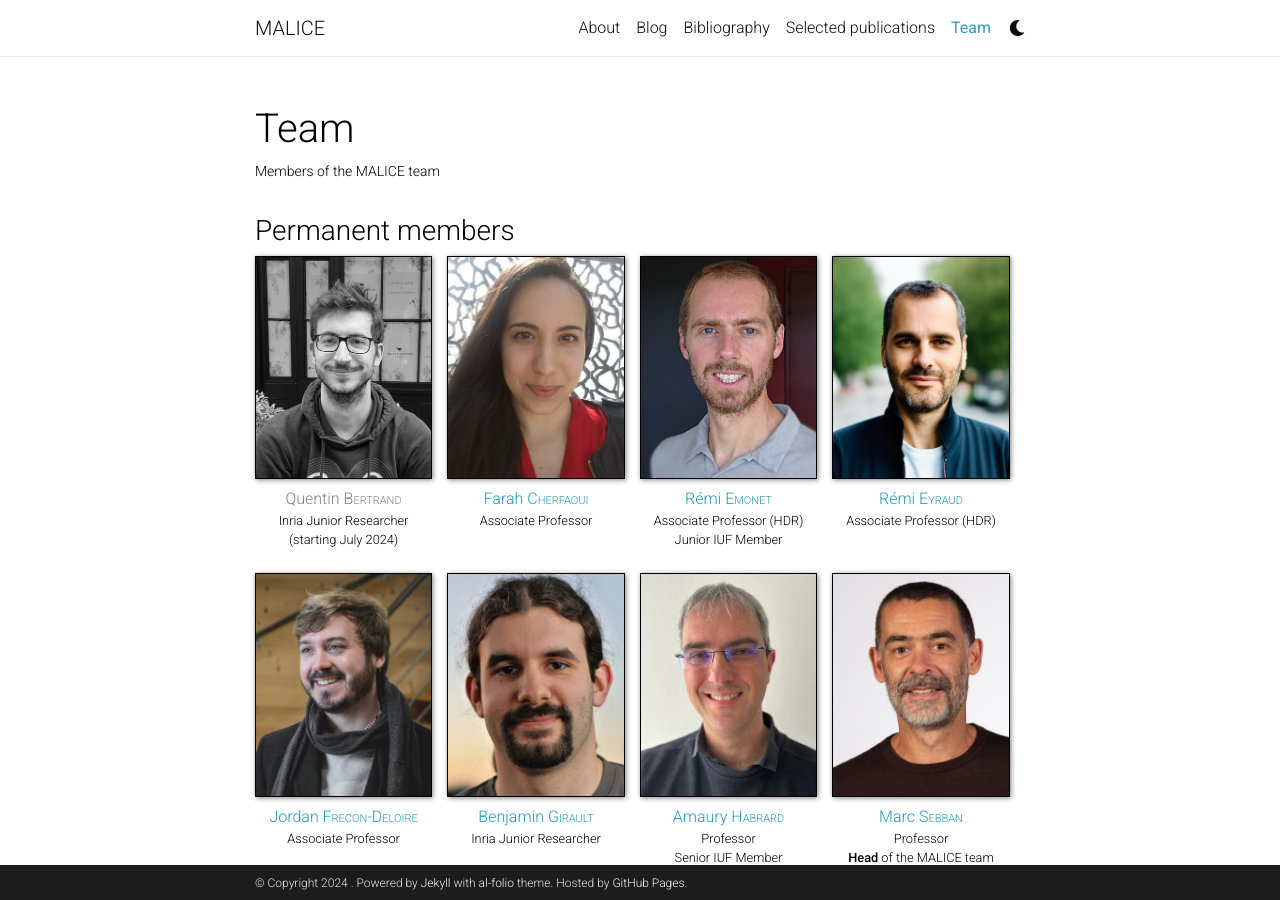
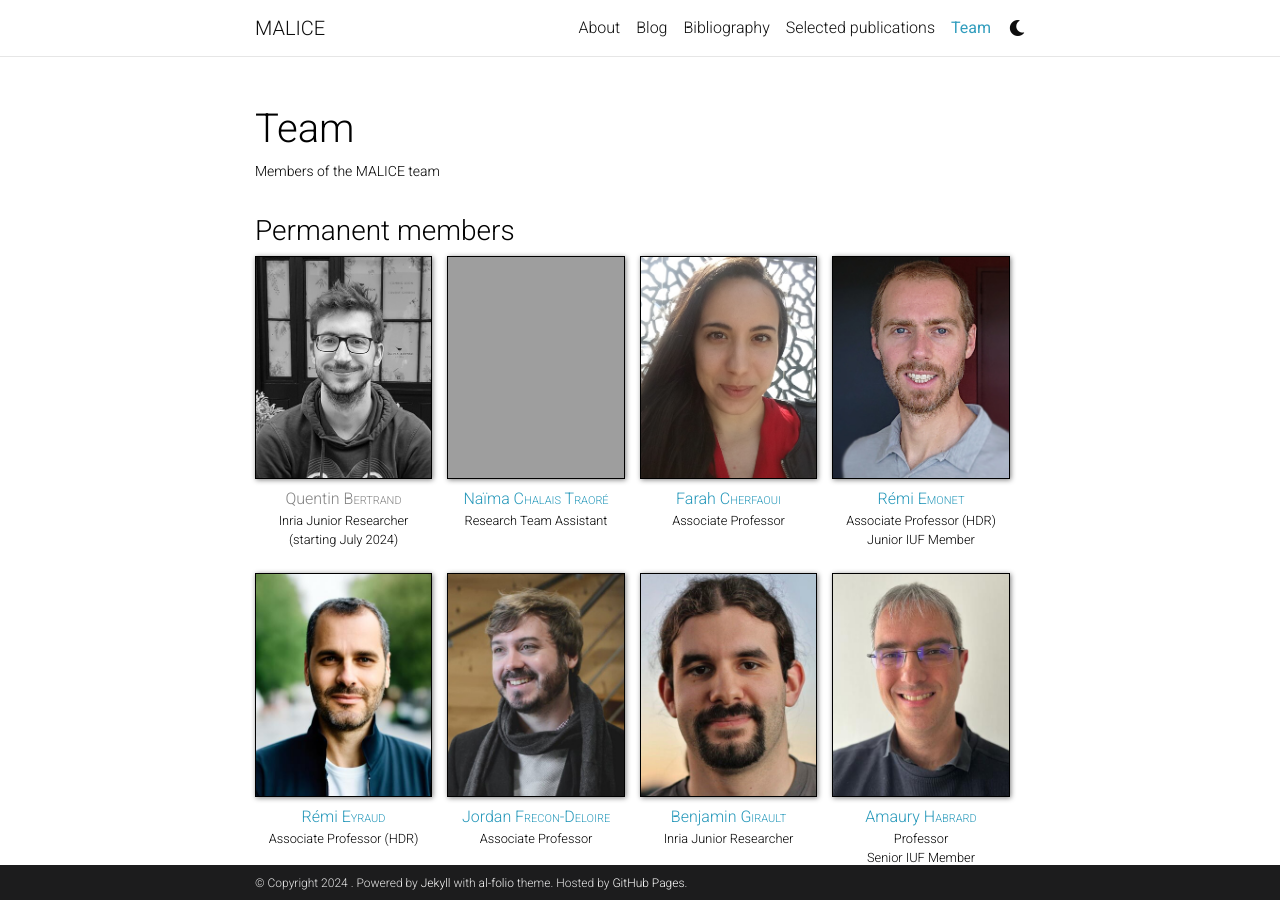
Before and after one commit to labhc-malice/labhc-malice.github.io, a Jekyll site: the page built from _pages/team.md, in a window 1280 px wide and 900 px high. Built offline with Jekyll 4.4.1, drawn with Linux system fonts in a browser that asks for light colours; comment, search, counter and statistics services are not loaded; a style sheet for code colours, icons or effects is not loaded.

Commit message:
Update faculty.yml

```diff
--- a/_data/faculty.yml
+++ b/_data/faculty.yml
@@ -46,3 +46,7 @@
   title: Associate Professor
   url: https://jordan-frecon.com/
   photo: jordan-frecon.jpg
+
+- firstname: Naïma
+  lastname: Chalais Traoré
+  title: Research Team Assistant
```
